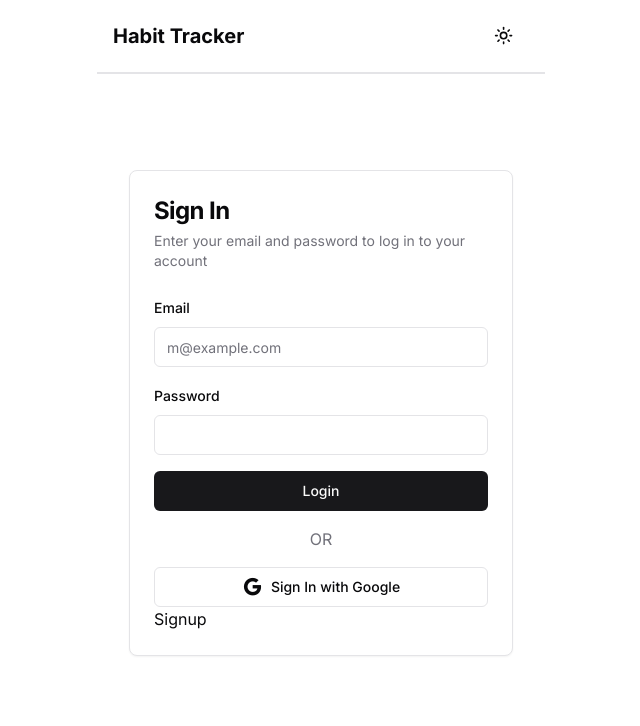
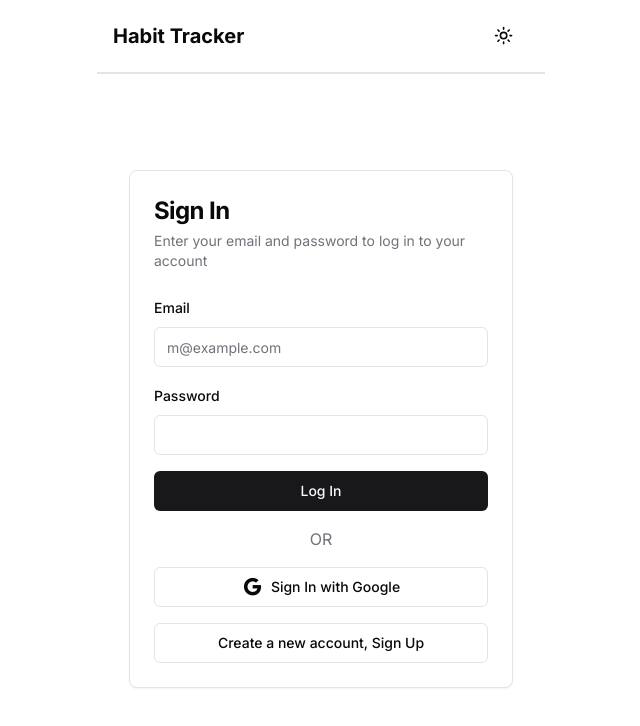
Before and after one commit to Chaitanya-Shahare/habit-tracker, a Next.js app: page /signin in a window 1280 px wide. Shown: the top 726 px of the page, without its empty margins (319-959 px from the left). Built offline with nearby package versions, Linux system fonts and the light colour scheme; no server answers.

Commit message:
Fix login & signup button

```diff
--- a/src/app/(auth)/signin/page.tsx
+++ b/src/app/(auth)/signin/page.tsx
@@ -122,7 +122,7 @@ const SignInPage = () => {
               />
             </div>
             <Button className="w-full" type="submit" onClick={handleSubmit}>
-              Login
+              Log In
             </Button>
           </div>
 
@@ -138,7 +138,17 @@ const SignInPage = () => {
               Sign In with Google
             </Button>
           </div>
-          <Link href="/signup"> Signup</Link>
+
+          <div className="mt-4">
+            <Button
+              className="w-full"
+              variant="outline"
+              onClick={() => {router.push("/signup")}}
+            >
+              Create a new account, Sign Up
+            </Button>
+          </div>
+
         </CardContent>
       </Card>
     </div>
--- a/src/app/(auth)/signup/page.tsx
+++ b/src/app/(auth)/signup/page.tsx
@@ -96,7 +96,7 @@ const SignupPage = () => {
                 handleSubmit();
               }}
             >
-              SignUp
+              Sign Up
             </Button>
           </div>
 
@@ -109,7 +109,15 @@ const SignupPage = () => {
             </Button>
           </div>
 
-          <Link href="/signin"> Sign In</Link>
+          <div className="mt-4">
+            <Button
+              className="w-full"
+              variant="outline"
+              onClick={() => {router.push("/signin")}}
+            >
+              Login to your account, Sign In
+            </Button>
+          </div>
         </CardContent>
       </Card>
     </div>
```
Also changed, not shown: 1 other file (tests, documents, lock files or other folders).
